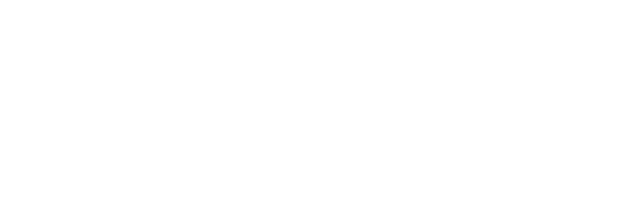
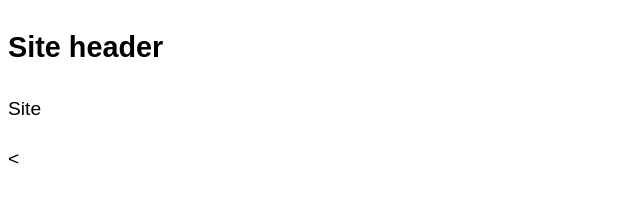
Before and after one commit to irm1005-itec1005-fall-2023/tutorial-exercise-02-sarahxhussein, a plain HTML site: page index.html in a window 1280 px wide. Shown: the whole page, without its empty margins (0-640 px from the left). Drawn offline with Linux system fonts and the light colour scheme.

Commit message:
label 271

```diff
--- a/index.html
+++ b/index.html
@@ -31,5 +31,10 @@
     <!-- You will need to use the following tags: h1, h2, h3, p, ul, li, a, section, nav, header, footer, main, input, label, fieldset, select, form, table, thead, tobody, tfoot, tr, td, img  -->
     <!-- The correct element appears ABOVE the text -->
     <!-- You may remove the extra comments when you finish, but you don't need to -->
+    <header>
+        <h2>Site header</h2>
+        <p>Site </p>
+          <
+    </header>
   </body>
 </html>
```
